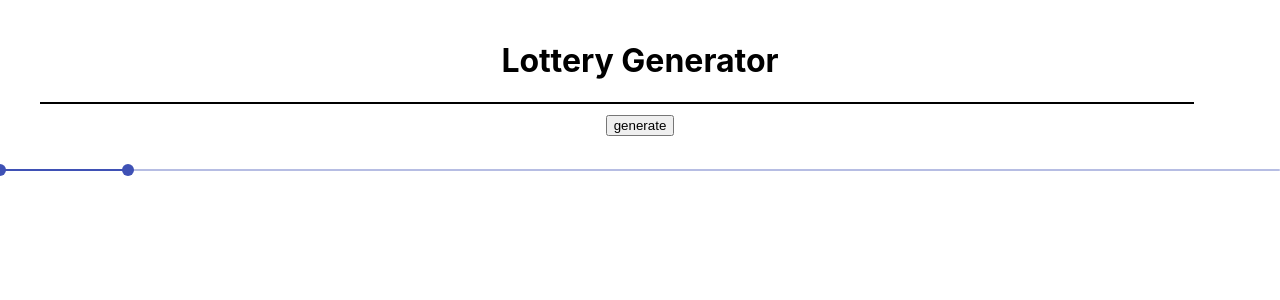
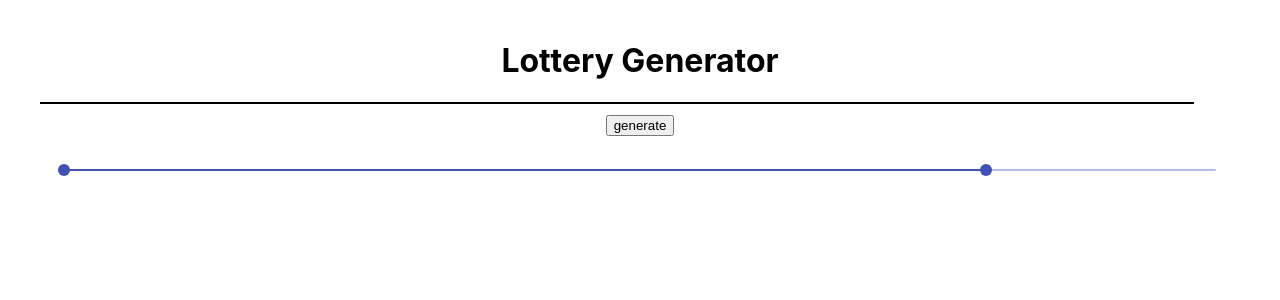
Before and after one commit to jairusbali/lottery_generator, a React (Create React App) app: page / in a window 1280 px wide. Shown: the top 300 px of the page. Built offline with nearby package versions, Linux system fonts and the light colour scheme.

Commit message:
styled div containing Slider

```diff
--- a/src/App.js
+++ b/src/App.js
@@ -9,7 +9,7 @@ class App extends React.Component {
     super(props);
 
     this.state = {
-      value: [0, 10]
+      value: [0, 80]
     };
 
     this.handleChange = this.handleChange.bind(this);
@@ -28,6 +28,8 @@ class App extends React.Component {
     return (
       <div className="App">
         <Lottery title="Lottery Generator" min={1} max={7} numberOfBalls={2} />
+
+        <div style={{ margin: "0 4rem" }}>
           <Slider
             value={this.state.value}
             onChange={this.handleChange}
@@ -36,6 +38,7 @@ class App extends React.Component {
             getAriaValueText={this.valuetext}
           />
         </div>
+      </div>
     );
   }
 }
```
Lines whose indentation alone changed are shown as unchanged.
